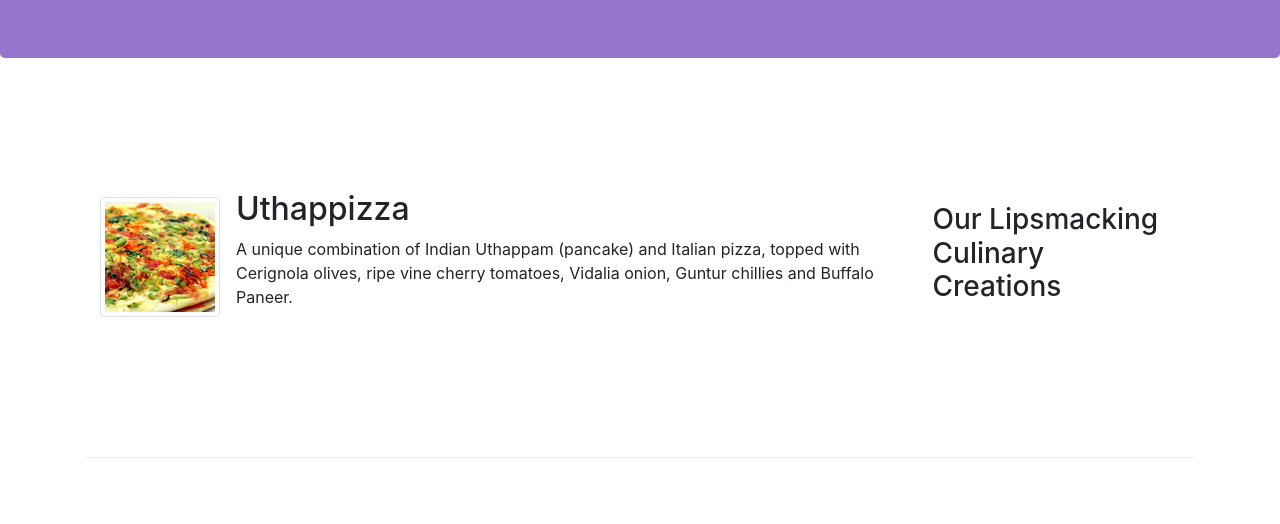
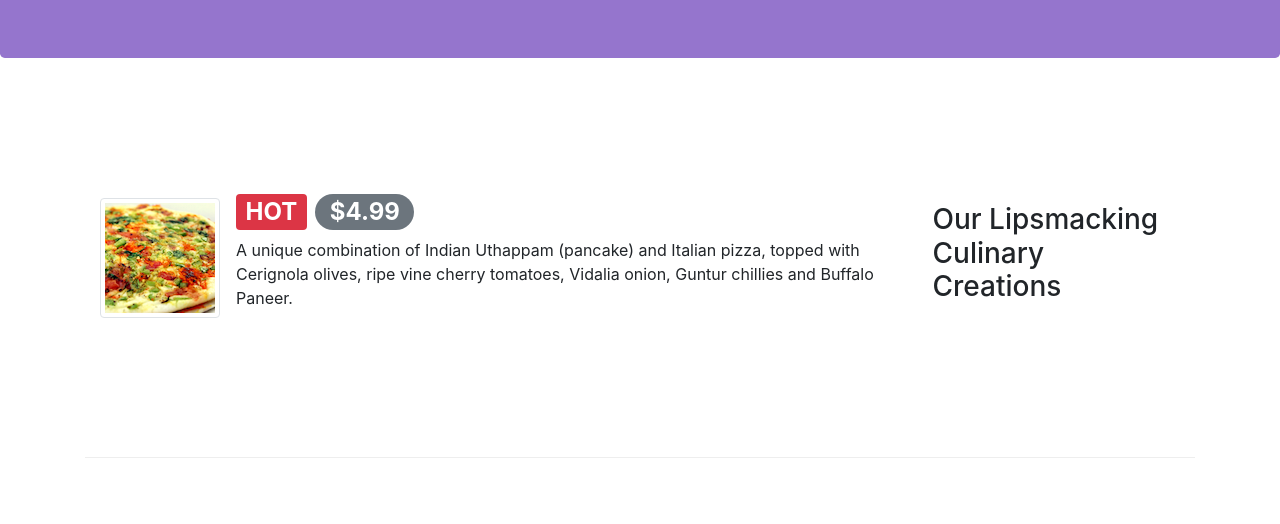
Before and after one commit to mitrabuggaveeti/Website-Using-Bootstrap, a website: page index.html in a window 1280 px wide. Shown: the part 276-800 px from the top of the page. Drawn offline with nearby package versions, Linux system fonts and the light colour scheme.

Commit message:
added badges

```diff
--- a/index.html
+++ b/index.html
@@ -57,7 +57,7 @@
                 <div class="media">
                     <img class="d-flex mr-3 img-thumbnail align-self-center" src="img/uthappizza.png" alt="Uthappizza">
                 <div class="media-body">
-                    <h2 class="mt-0">Uthappizza</h2>
+                    <h2 class="mt-0"><span class="badge badge-danger">HOT</span> <span class="badge badge-pill badge-secondary">$4.99</span></h2>
                     <p class="d-none d-sm-block">A unique combination of Indian Uthappam (pancake) and
                         Italian pizza, topped with Cerignola olives, ripe vine
                         cherry tomatoes, Vidalia onion, Guntur chillies and
```
